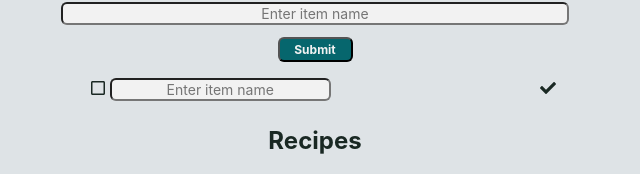
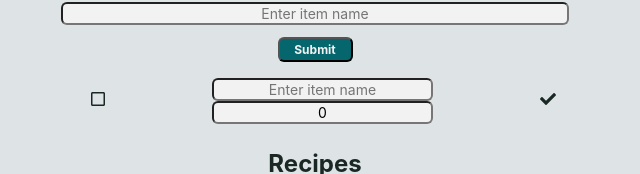
Before and after one commit to lsr488/grocery-app, a React (Create React App) app in the folder frontend/: page / in a window 1280 px wide. Both pictures are taken after a click on the element 872 px from the left and 219 px from the top of the page. Shown: the part 131-305 px from the top of the page, without its empty margins (325-965 px from the left). Built offline with nearby package versions, Linux system fonts and the light colour scheme; no server answers.

Commit message:
add item cost

```diff
--- a/frontend/src/components/EditItem.jsx
+++ b/frontend/src/components/EditItem.jsx
@@ -1,5 +1,7 @@
 function EditItem(props) {
 	return (
+    <>
+      <form>
         <input
           type="text"
           id={props.item._id}
@@ -9,6 +11,18 @@ function EditItem(props) {
           value={props.item.name}
           required
         />
+
+        <input
+          type="text"
+          id={props.item._id}
+          name="cost"
+          placeholder="Enter item cost"
+          onChange={props.onChange}
+          value={props.item.cost}
+          required
+        />
+      </form>
+    </>
 	)
 }
 
--- a/frontend/src/components/Item.jsx
+++ b/frontend/src/components/Item.jsx
@@ -8,6 +8,7 @@ import Loading from './Loading'
 function Item() {
 	const [items, setItems] = useState([{
 		name: '',
+		cost: 0,
 		isChecked: false,
 		isEditing: '',
 		_id: ''
```
Also changed, not shown: 1 other file (tests, documents, lock files or other folders). Lines whose indentation alone changed are shown as unchanged.
